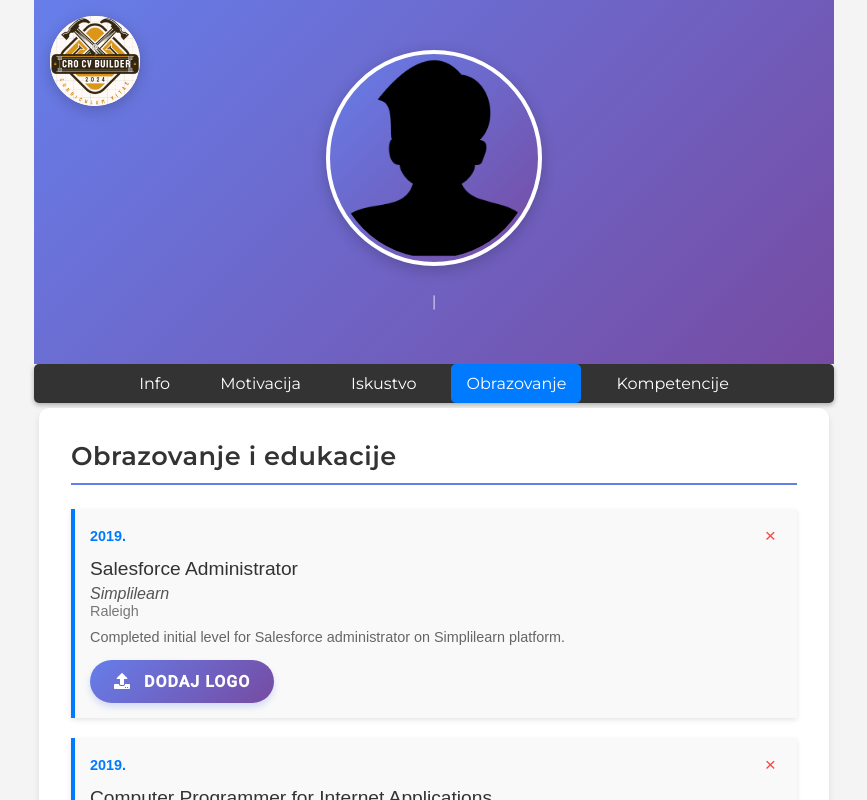
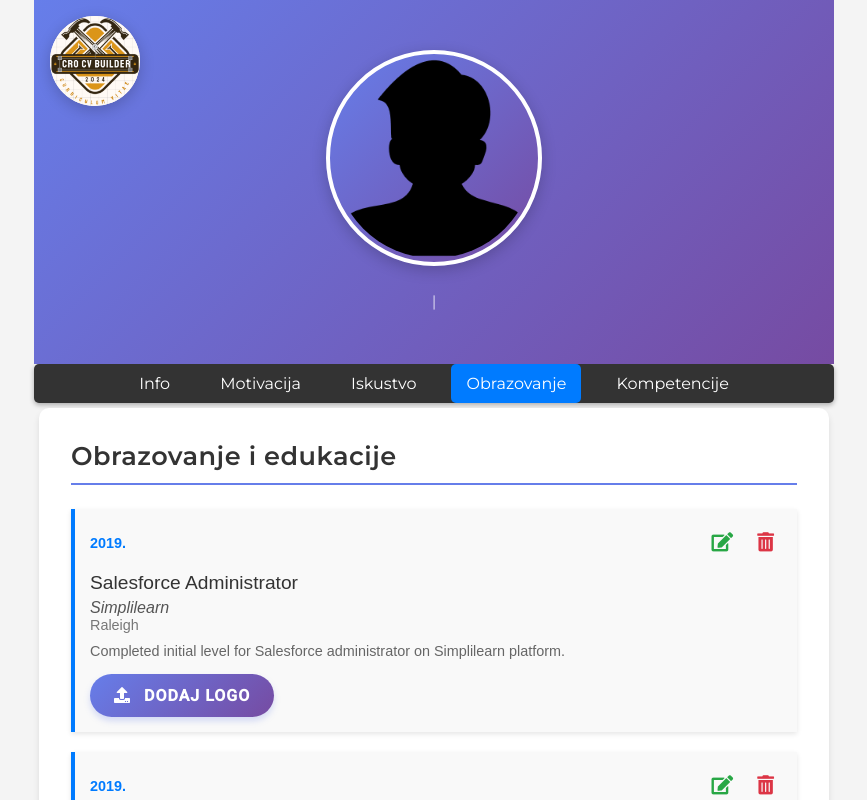
Before and after one commit to NotSpartan/zivotopis-batinic, an Angular app: page / in a window 1280 px wide. Both pictures are taken after a click on the link "Obrazovanje". Shown: the top 800 px of the page, without its empty margins (206-1073 px from the left). Built offline with nearby package versions, Linux system fonts and the light colour scheme.

Commit message:
implementirana funcionalnost za edit i delete unutar obrazovanje komponente

```diff
--- a/src/app/obrazovanje/obrazovanje.component.css
+++ b/src/app/obrazovanje/obrazovanje.component.css
@@ -33,6 +33,7 @@
   padding: 15px;
   margin-bottom: 20px;
   box-shadow: 0 2px 5px rgba(0,0,0,0.1);
+  position: relative;
 }
 
 .education-header {
@@ -46,6 +47,41 @@
   font-weight: bold;
   color: #007bff;
   font-size: 0.9rem;
+}
+
+.education-controls {
+  display: flex;
+  gap: 0.5rem;
+}
+
+.icon-button {
+  background: none;
+  border: none;
+  cursor: pointer;
+  font-size: 1.2rem;
+  color: #6c757d;
+  transition: color 0.3s, transform 0.3s;
+  padding: 8px;
+}
+
+.icon-button:hover {
+  transform: translateY(-2px);
+}
+
+.edit-button {
+  color: #28a745;
+}
+
+.edit-button:hover {
+  color: #218838;
+}
+
+.delete-button {
+  color: #dc3545;
+}
+
+.delete-button:hover {
+  color: #c82333;
 }
 
 .title {
@@ -69,14 +105,6 @@
   margin-top: 10px;
   font-size: 0.9em;
   color: #666;
-}
-
-.remove-btn {
-  background: none;
-  border: none;
-  color: #ff4444;
-  font-size: 1.2em;
-  cursor: pointer;
 }
 
 .institution-info {
@@ -145,7 +173,7 @@
   display: none;
 }
 
-.add-education {
+.add-education, .edit-education {
   margin-top: 30px;
   background-color: #f0f0f0;
   padding: 20px;
@@ -206,6 +234,47 @@
   box-shadow: 0 2px 4px rgba(102, 126, 234, 0.25);
 }
 
+.edit-controls {
+  display: flex;
+  justify-content: flex-end;
+  gap: 1rem;
+  margin-top: 1rem;
+}
+
+@media (max-width: 600px) {
+  .education-container {
+    padding: 1rem;
+  }
+
+  .subtitle {
+    font-size: 1.4rem;
+  }
+
+  .education-item {
+    padding: 10px;
+  }
+
+  .institution-icon {
+    width: 60px;
+    height: 60px;
+  }
+
+  .action-button, .upload-button {
+    padding: 0.6rem 1.2rem;
+    font-size: 0.9rem;
+  }
+
+  .year {
+    font-size: 0.8rem;
+  }
+}
+
+
+.action-button:active {
+  transform: translateY(0);
+  box-shadow: 0 2px 4px rgba(102, 126, 234, 0.25);
+}
+
 @media (max-width: 600px) {
   .education-container {
     padding: 1rem;
--- a/src/app/obrazovanje/obrazovanje.component.html
+++ b/src/app/obrazovanje/obrazovanje.component.html
@@ -2,10 +2,17 @@
   <h2 class="subtitle">Obrazovanje i edukacije</h2>
 
   <div class="education-list">
-    <div *ngFor="let education of educations(); let i = index" class="education-item">
+    <div *ngFor="let education of educations()" class="education-item">
       <div class="education-header">
         <span class="year">{{ formatYearToHrv(education.year) }}</span>
-        <button class="remove-btn" (click)="removeEducation(i)">×</button>
+        <div class="education-controls">
+          <button (click)="startEditing(education)" class="icon-button edit-button">
+            <i class="fas fa-edit"></i>
+          </button>
+          <button (click)="removeEducation(education.id)" class="icon-button delete-button">
+            <i class="fas fa-trash-alt"></i>
+          </button>
+        </div>
       </div>
       <div class="institution-info">
         <div *ngIf="education.institutionIcon" class="institution-icon">
@@ -19,11 +26,23 @@
       </div>
       <div *ngIf="education.description" class="description">{{ education.description }}</div>
       <div class="upload-icon">
-        <label for="icon-upload-{{i}}" class="action-button upload-button">
+        <label [for]="'icon-upload-' + education.id" class="action-button upload-button">
           <i class="fas fa-upload"></i> Dodaj logo
         </label>
-        <input id="icon-upload-{{i}}" type="file" (change)="onFileSelected($event, education)" accept="image/*">
+        <input [id]="'icon-upload-' + education.id" type="file" (change)="onFileSelected($event, education)" accept="image/*">
       </div>
+    </div>
+  </div>
+
+  <div *ngIf="editingEducation" class="edit-education">
+    <input [(ngModel)]="editingEducation.year" placeholder="Godina (GGGG)" class="education-input">
+    <input [(ngModel)]="editingEducation.title" placeholder="Titula" class="education-input">
+    <input [(ngModel)]="editingEducation.institution" placeholder="Institucija" class="education-input">
+    <input [(ngModel)]="editingEducation.location" placeholder="Lokacija" class="education-input">
+    <textarea [(ngModel)]="editingEducation.description" placeholder="Opis (opcionalno)" class="education-input"></textarea>
+    <div class="edit-controls">
+      <button (click)="saveEdit()" class="action-button">Spremi</button>
+      <button (click)="cancelEdit()" class="action-button">Odustani</button>
     </div>
   </div>
 
--- a/src/app/obrazovanje/obrazovanje.component.ts
+++ b/src/app/obrazovanje/obrazovanje.component.ts
@@ -4,6 +4,7 @@ import { FormsModule } from '@angular/forms';
 import { DataService } from '../services/data.service';
 
 interface Obrazovanje {
+  id: number;
   year: string;
   title: string;
   institution: string;
@@ -30,30 +31,55 @@ export class ObrazovanjeComponent {
   }
 
   educations = signal<Obrazovanje[]>([
-    { year: '2019', title: 'Salesforce Administrator', institution: 'Simplilearn', location: 'Raleigh', description: 'Completed initial level for Salesforce administrator on Simplilearn platform.' },
-    { year: '2019', title: 'Computer Programmer for Internet Applications', institution: 'Algebra', location: 'Zagreb' },
-    { year: '2016', title: 'Senior Expert Associate', institution: 'Ministry of Public Administration', location: 'Zagreb', description: 'Passed state professional exam for senior expert associate.' },
-    { year: '2012', title: 'Master of Education in History', institution: 'Croatian Studies', location: 'Zagreb', description: 'Completed teaching track of graduate study in history. Defended thesis "Brotherhood of the Croatian Dragon".' },
-    { year: '2009', title: 'Bachelor of Communication Science', institution: 'Croatian Studies', location: 'Zagreb', description: 'Completed undergraduate study in communication science, agency-press track.' }
+    { id: 1, year: '2019', title: 'Salesforce Administrator', institution: 'Simplilearn', location: 'Raleigh', description: 'Completed initial level for Salesforce administrator on Simplilearn platform.' },
+    { id: 2, year: '2019', title: 'Computer Programmer for Internet Applications', institution: 'Algebra', location: 'Zagreb' },
+    { id: 3, year: '2016', title: 'Senior Expert Associate', institution: 'Ministry of Public Administration', location: 'Zagreb', description: 'Passed state professional exam for senior expert associate.' },
+    { id: 4, year: '2012', title: 'Master of Education in History', institution: 'Croatian Studies', location: 'Zagreb', description: 'Completed teaching track of graduate study in history. Defended thesis "Brotherhood of the Croatian Dragon".' },
+    { id: 5, year: '2009', title: 'Bachelor of Communication Science', institution: 'Croatian Studies', location: 'Zagreb', description: 'Completed undergraduate study in communication science, agency-press track.' }
   ]);
 
-  newEducation: Obrazovanje = { year: '', title: '', institution: '', location: '' };
+  newEducation: Obrazovanje = { id: 0, year: '', title: '', institution: '', location: '' };
+  editingEducation: Obrazovanje | null = null;
 
   addEducation() {
+    if (this.newEducation.year && this.newEducation.title && this.newEducation.institution && this.newEducation.location) {
+      const newId = Math.max(...this.educations().map(e => e.id), 0) + 1;
+      this.educations.update(educations => {
+        const updatedEducations = [...educations, { ...this.newEducation, id: newId }];
+        this.dataService.setEducationData(updatedEducations);
+        return updatedEducations;
+      });
+      this.newEducation = { id: 0, year: '', title: '', institution: '', location: '' };
+    }
+  }
+
+  removeEducation(id: number) {
     this.educations.update(educations => {
-      const updatedEducations = [...educations, { ...this.newEducation }];
+      const updatedEducations = educations.filter(e => e.id !== id);
       this.dataService.setEducationData(updatedEducations);
       return updatedEducations;
     });
-    this.newEducation = { year: '', title: '', institution: '', location: '' };
   }
 
-  removeEducation(index: number) {
-    this.educations.update(educations => {
-      const updatedEducations = educations.filter((_, i) => i !== index);
-      this.dataService.setEducationData(updatedEducations);
-      return updatedEducations;
-    });
+  startEditing(education: Obrazovanje) {
+    this.editingEducation = { ...education };
+  }
+
+  saveEdit() {
+    if (this.editingEducation) {
+      this.educations.update(educations => {
+        const updatedEducations = educations.map(e =>
+          e.id === this.editingEducation!.id ? this.editingEducation! : e
+        );
+        this.dataService.setEducationData(updatedEducations);
+        return updatedEducations;
+      });
+      this.editingEducation = null;
+    }
+  }
+
+  cancelEdit() {
+    this.editingEducation = null;
   }
 
   onFileSelected(event: Event, education: Obrazovanje) {
```
